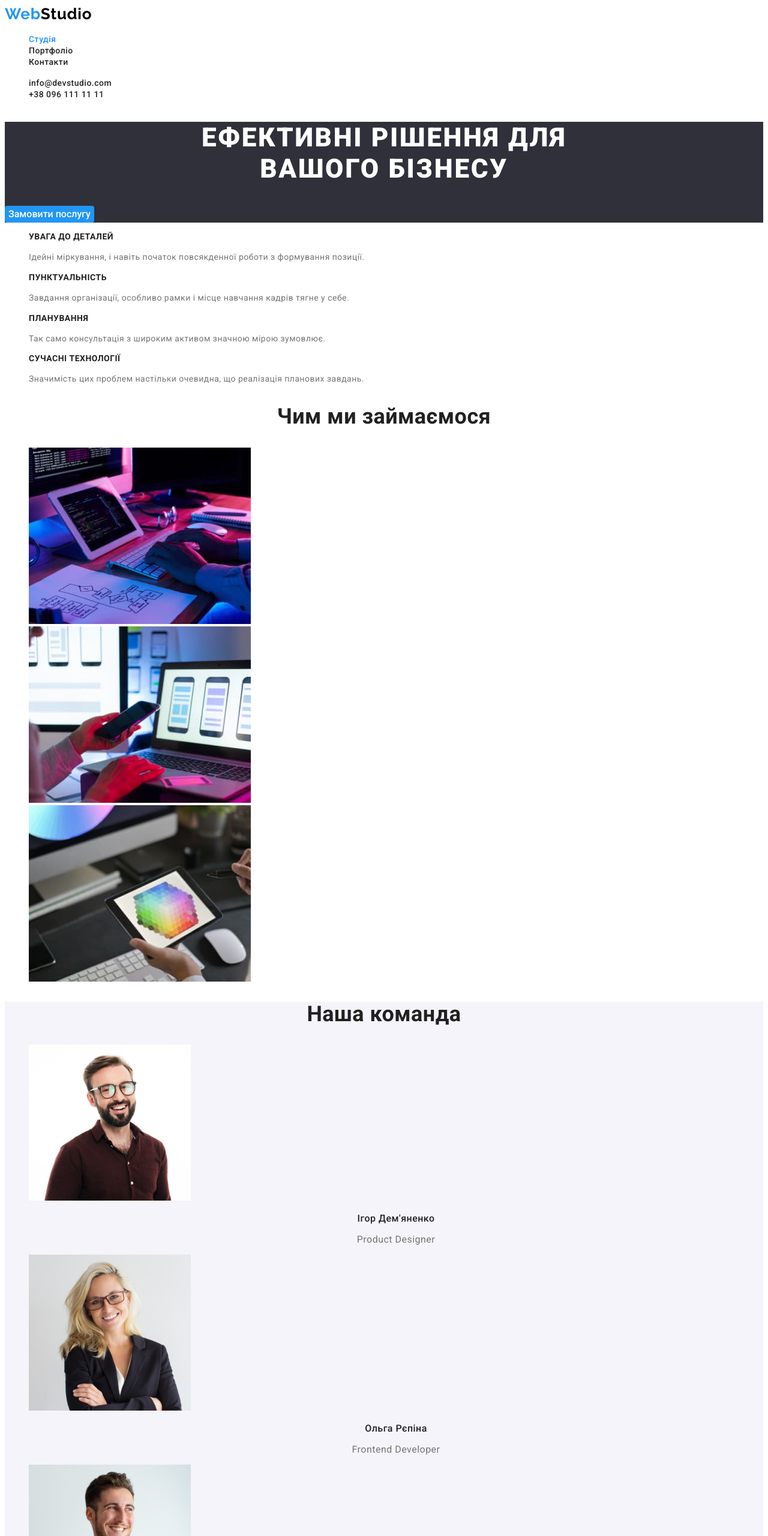
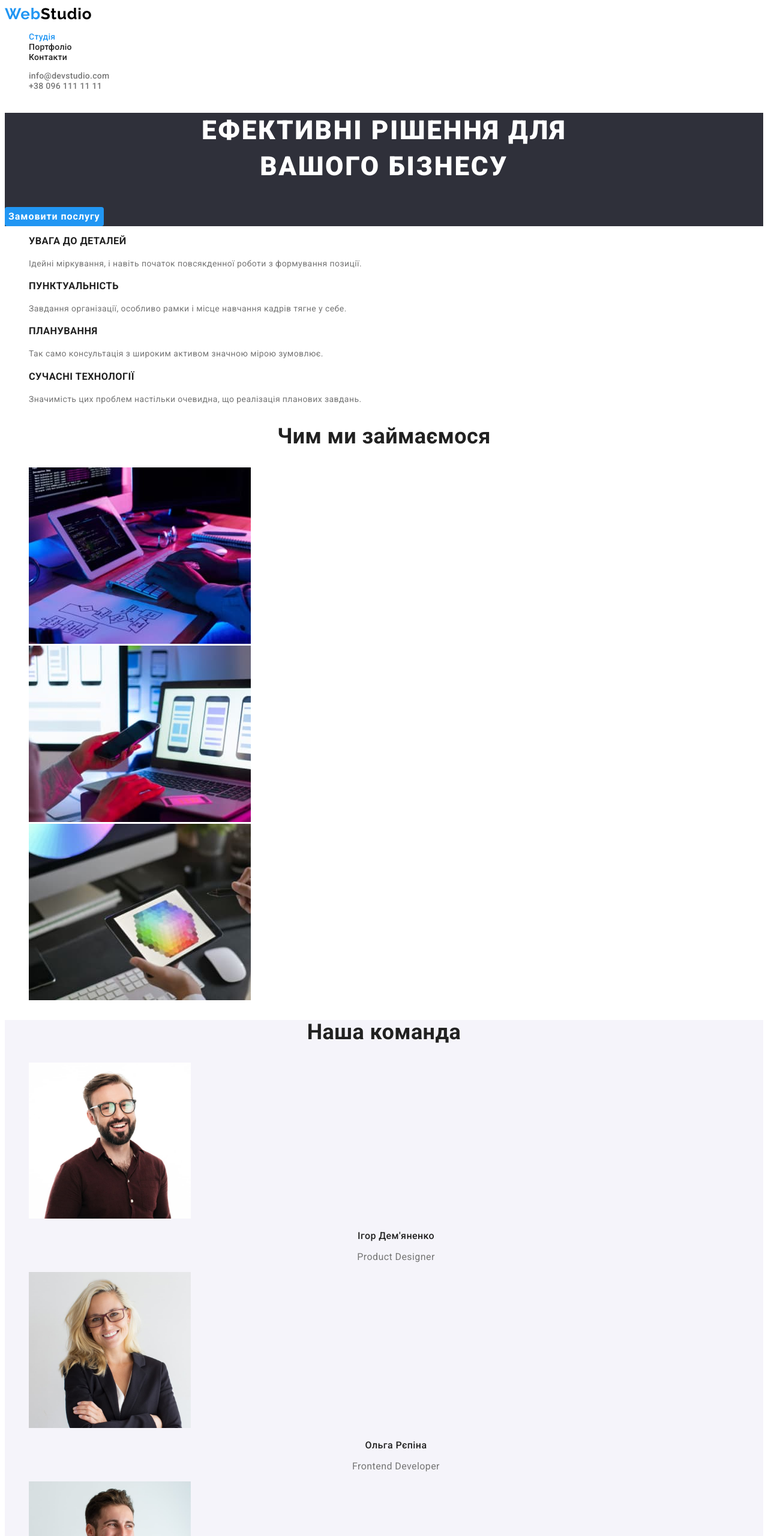
Before and after one commit to Dmytro1117/goit-markup-hw-02, a plain HTML site: page index.html in a window 1280 px wide. Shown: the top 2560 px of the page at 60% size. Drawn offline with Linux system fonts and the light colour scheme.

Commit message:
Лого, курсор, назви секцій, заголовок другої сторінки

```diff
--- a/css/main.css
+++ b/css/main.css
@@ -11,8 +11,9 @@
 
 body {
     color: var(--primary-text-color);
-    background-color: var(-background-color);
+    background-color: var(--background-color-h1);
     font-family: Roboto, sans-serif;
+    font-size: 14px;
     letter-spacing: 0.03em;
 }
 
@@ -26,7 +27,8 @@ a {
 
     /*Header*/
 
-.link.current {
+.link.current,
+.button.current {
     color: var(--accent-color);
 }
 
@@ -39,24 +41,28 @@ a {
     text-decoration: none;
 }
 
-.link,
-.contacts,
-.connection {
+.link {
     color: var(--title-text-color);
+    font-weight: 500;
+    line-height: 1.14;
+    text-decoration: none;
+    letter-spacing: 0.02em;
+}
+
+.link-connection {
+    color: var(--primary-text-color);
     font-weight: 500;
     font-size: 14px;
     line-height: 1.14;
-    text-decoration: none;
+    letter-spacing: 0.02em;
 }
 
 .link:hover,
 .link:focus,
 .contacts:hover,
 .contacts:focus,
-.connection:hover,
-.connection:focus,
-.adress:hover,
-.adress:focus {
+.link-connection:hover,
+.link-connection:focus {
     color: var(--accent-color);
 }
 
@@ -68,7 +74,7 @@ a {
 
 /* Hero */
 
-.hero {
+.section-hero {
     background-color: var(--hero-color);
 }
 
@@ -76,23 +82,17 @@ a {
     color: var(--background-color-h1);
     font-weight: 900;
     font-size: 44px;
-    line-height: 1,36;
+    line-height: 1.36;
     text-align: center;
     letter-spacing: 0.06em;
     text-transform: uppercase;
 }
 
 
-.button.primary {
-    color: var(--background-color-h1);
-    background-color: var(--accent-color);
-    border-radius: 4px;
-}
-
-
 /* Section */
 
-.title.visually-hidden {
+.section-title.visually-hidden,
+.project-title.visually-hidden {
     position: absolute;
     width: 1px;
     height: 1px;
@@ -105,22 +105,18 @@ a {
     overflow: hidden;
 }
 
-.section-title {
+.work-title {
     color: var(--title-text-color);
-    font-weight: 700;
-    font-size: 14px;
     line-height: 1.14;
     text-transform: uppercase;
 }
 
-p {
-    font-size: 14px;
+.work-text {
     line-height: 1.7;
 }
 
-.title {
+.section-title {
     color: var(--title-text-color);
-    font-weight: 700;
     font-size: 36px;
     line-height: 1.16;
     text-align: center;
@@ -130,7 +126,7 @@ p {
     background-color: var(--background-color);
 }
 
-.name {
+.team-name {
     color: var(--title-text-color);
     font-weight: 500;
     font-size: 16px;
@@ -138,13 +134,37 @@ p {
     text-align: center;
 }
 
-.position {
+.team-position {
     font-size: 16px;
     line-height: 1.19;
     text-align: center;
 }
 
+.project-title {
+    color: var(--title-text-color);
+    font-size: 18px;
+    line-height: 2;
+    letter-spacing: 0.06em;
+}
+
+.project-name {
+    color: var(--primary-text-color);
+    font-size: 16px;
+    line-height: 1.88;
+}
+
 /* Button */
+
+.button.primary {
+    color: var(--background-color-h1);
+    background-color: var(--accent-color);
+    border-radius: 4px;
+    font-weight: 700;
+    font-size: 16px;
+    line-height: 1.87;
+    text-align: center;
+    letter-spacing: 0.06em;
+}
 
 .button {
     color: var(--title-text-color);
@@ -155,6 +175,7 @@ p {
     font-weight: 500;
     font-size: 16px;
     line-height: 1.62;
+    cursor: pointer;
 }
 
 .button:hover,
@@ -163,23 +184,6 @@ p {
     background-color: var(--accent-color);
 }
 
-
-/* List */
-
-
-.list-title {
-    color: var(--title-text-color);
-    font-weight: 700;
-    font-size: 18px;
-    line-height: 2;
-    letter-spacing: 0.06em;
-}
-
-.content {
-    color: var(--primary-text-color);
-    font-size: 16px;
-    line-height: 1.88;
-}
 
 /* Footer */
 
@@ -190,14 +194,17 @@ p {
 .adress {
     color: var(--background-color-h1);
     font-style: normal;
-    font-size: 14px;
     line-height: 1.7;
     text-decoration: none;
 }
 
 .contacts {
-    font-size: 14px;
-    font-style: normal;
     line-height: 1.7;
     color: var(--transparent-color);
+    font-style: normal;
 }
+
+
+.footerr .logo {
+    color: var(--background-color-h1);
+}
--- a/index.html
+++ b/index.html
@@ -21,41 +21,41 @@
 			</ul>
 		</nav>
 		<ul>
-			<li><a href="mailto:info@devstudio.com" class="connection">info@devstudio.com</a></li>
-			<li><a href="tel:+380961111111" class="connection">+38 096 111 11 11</a></li>
+			<li><a href="mailto:info@devstudio.com" class="link-connection">info@devstudio.com</a></li>
+			<li><a href="tel:+380961111111" class="link-connection">+38 096 111 11 11</a></li>
 		</ul>
 	</header>
 
 	<main>
-		<section class="hero">
+		<section class="section-hero">
 			<h1 class="hero-title">Ефективні рішення для<br> вашого бізнесу</h1>
 			<button type="button" class="button primary">Замовити послугу</button>
 		</section>
 
-		<section class="section">
-			<h2 class="title visually-hidden">Наші переваги</h2>
+		<section class="section-work">
+			<h2 class="section-title visually-hidden">Наші переваги</h2>
 			<ul>
 				<li>
-					<h3 class="section-title">УВАГА ДО ДЕТАЛЕЙ</h3>
-					<p>Ідейні міркування, і навіть початок повсякденної роботи з формування позиції.</p>
+					<h3 class="work-title">УВАГА ДО ДЕТАЛЕЙ</h3>
+					<p class="work-text">Ідейні міркування, і навіть початок повсякденної роботи з формування позиції.</p>
 				</li>
 				<li>
-					<h3 class="section-title">ПУНКТУАЛЬНІСТЬ</h3>
-					<p>Завдання організації, особливо рамки і місце навчання кадрів тягне у себе.</p>
+					<h3 class="work-title">ПУНКТУАЛЬНІСТЬ</h3>
+					<p class="work-text">Завдання організації, особливо рамки і місце навчання кадрів тягне у себе.</p>
 				</li>
 				<li>
-					<h3 class="section-title">ПЛАНУВАННЯ</h3>
-					<p>Так само консультація з широким активом значною мірою зумовлює.</p>
+					<h3 class="work-title">ПЛАНУВАННЯ</h3>
+					<p class="work-text">Так само консультація з широким активом значною мірою зумовлює.</p>
 				</li>
 				<li>
-					<h3 class="section-title">СУЧАСНІ ТЕХНОЛОГІЇ</h3>
-					<p>Значимість цих проблем настільки очевидна, що реалізація планових завдань.</p>
+					<h3 class="work-title">СУЧАСНІ ТЕХНОЛОГІЇ</h3>
+					<p class="work-text">Значимість цих проблем настільки очевидна, що реалізація планових завдань.</p>
 				</li>
 			</ul>
 		</section>
 
-		<section class="section">
-			<h2 class="title">Чим ми займаємося</h2>
+		<section class="section-about">
+			<h2 class="section-title">Чим ми займаємося</h2>
 			<ul>
 				<li><img src="./img/box_1.jpg" alt="Монітор" width="370"></li>
 				<li><img src="./img/box_2.jpg" alt="Телефон" width="370"></li>
@@ -64,27 +64,27 @@
 		</section>
 
 		<section class="section-team">
-			<h2 class="title">Наша команда</h2>
+			<h2 class="section-title">Наша команда</h2>
 			<ul>
 				<li>
 					<img src="./img/team_card_1.jpg" alt="Ігор Дем'яненко" width="270">
-					<h3 class="name">Ігор Дем'яненко</h3>
-					<p class="position">Product Designer</p>
+					<h3 class="team-name">Ігор Дем'яненко</h3>
+					<p class="team-position">Product Designer</p>
 				</li>
 				<li>
 					<img src="./img/team_card_2.jpg" alt="Ольга Рєпіна" width="270">
-					<h3 class="name">Ольга Рєпіна</h3>
-					<p class="position">Frontend Developer</p>
+					<h3 class="team-name">Ольга Рєпіна</h3>
+					<p class="team-position">Frontend Developer</p>
 				</li>
 				<li>
 					<img src="./img/team_card_3.jpg" alt="Микола Тарасов" width="270">
-					<h3 class="name">Микола Тарасов</h3>
-					<p class="position">Marketing</p>
+					<h3 class="team-name">Микола Тарасов</h3>
+					<p class="team-position">Marketing</p>
 				</li>
 				<li>
 					<img src="./img/team_card_4.jpg" alt="Михайло Єрмаков" width="270">
-					<h3 class="name">Михайло Єрмаков</h3>
-					<p class="position">UI Designer</p>
+					<h3 class="team-name">Михайло Єрмаков</h3>
+					<p class="team-position">UI Designer</p>
 				</li>
 			</ul>
 		</section>
@@ -94,7 +94,7 @@
 		<a lang="en" href="./index.html" class="logo"><span class="accent">Web</span>Studio</a>
 		<address>
 			<ul>
-				<li><a href="./" class="adress">м. Київ, пр-т Лесі Українки, 26</a></li>
+				<li class="adress">м. Київ, пр-т Лесі Українки, 26</li>
 				<li ><a href="mailto:info@devstudio.com" class="contacts">info@devstudio.com</a></li>
 				<li><a href="tel:+380961111111" class="contacts">+38 096 111 11 11</a></li>
 			</ul>
```
Also changed, not shown: portfolio.html (+23 -22 lines).
